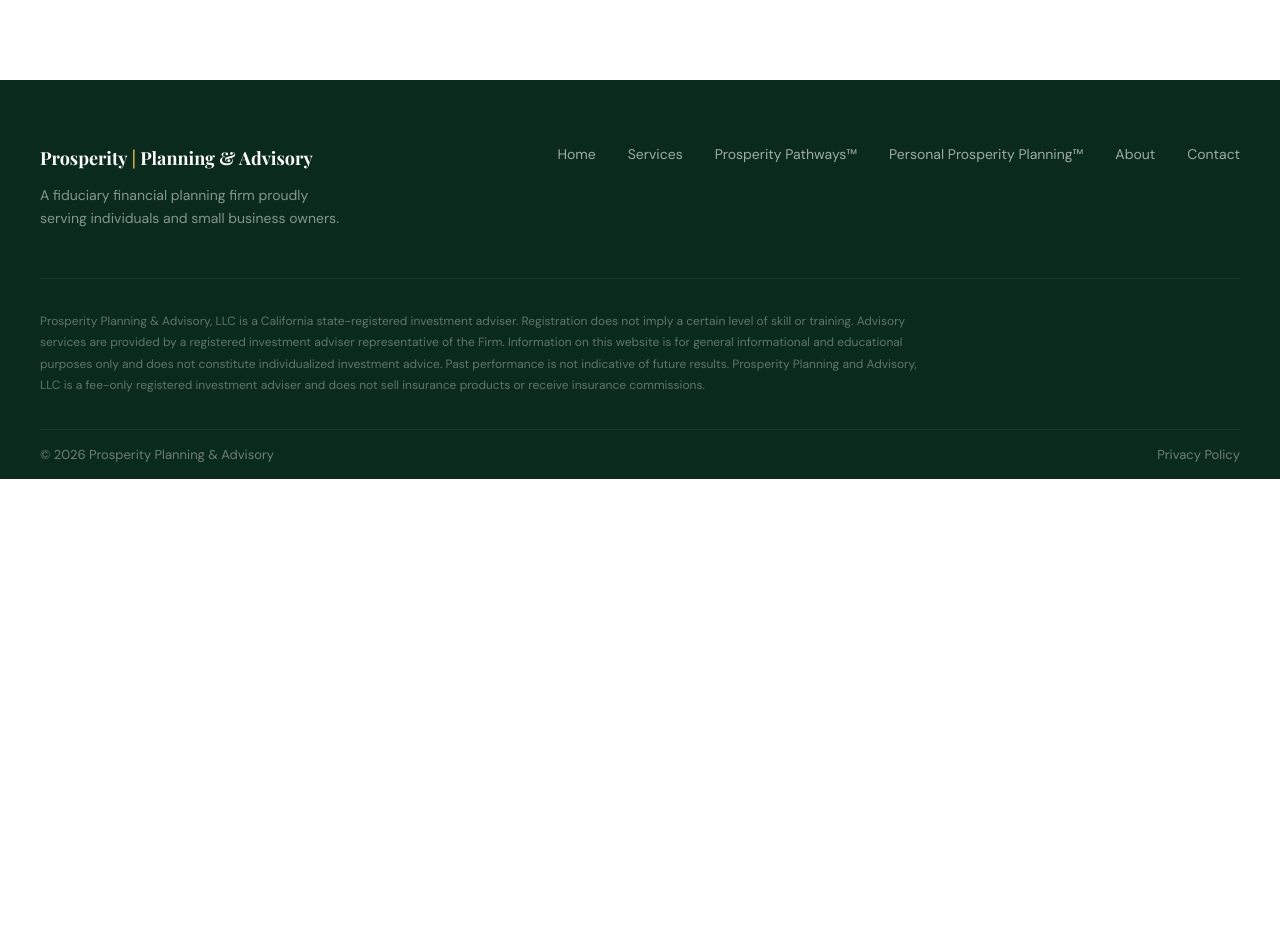
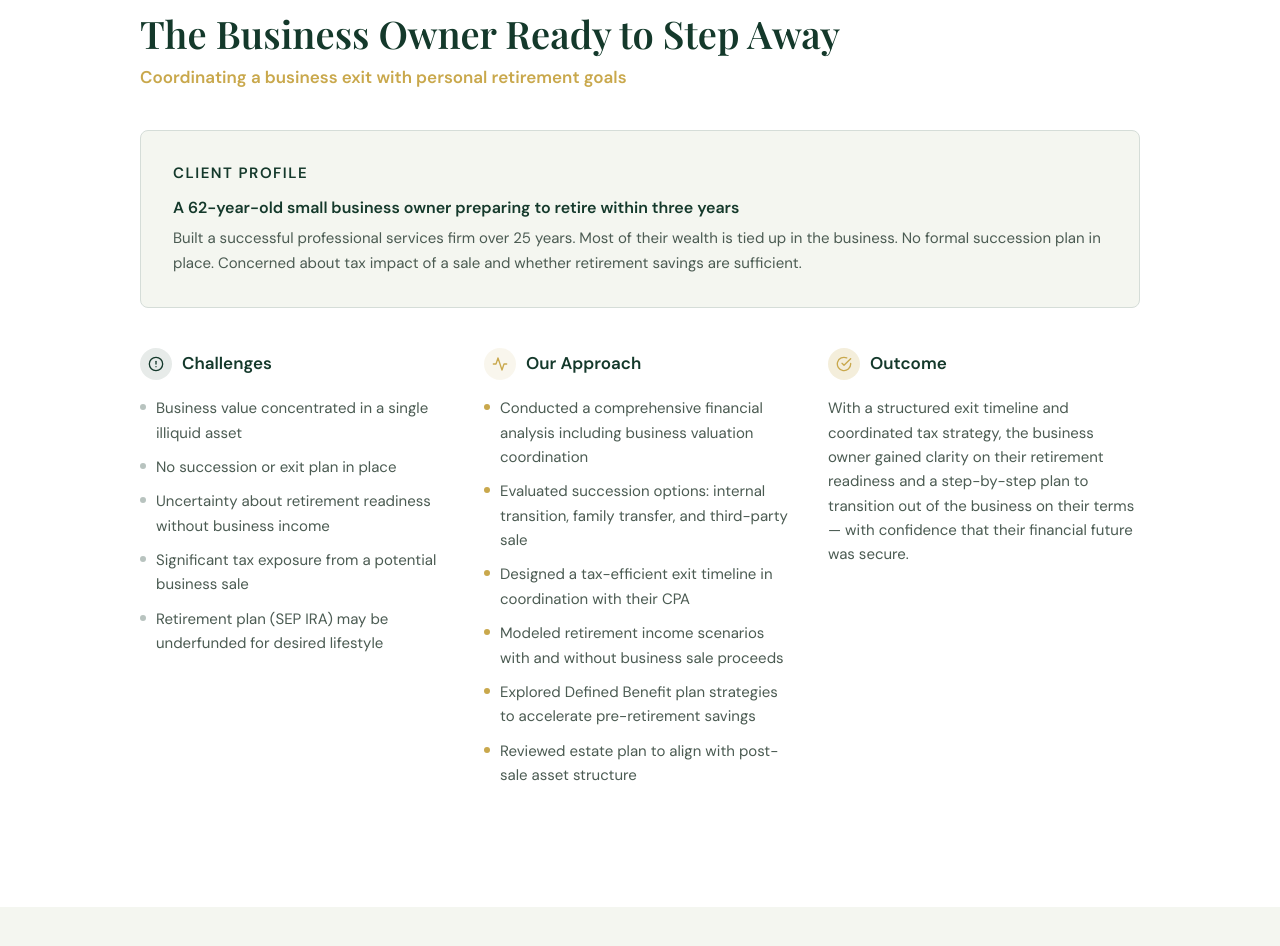
Before and after one commit to prosperity-advisory/FIrst, a Next.js app: page /case-studies in a window 1280 px wide. Before the commit this address had no page. Shown: the part 720-1666 px from the top of the page. Before the commit the page ends 1199 px from the top, so only its background shows below. Built offline with nearby package versions, Linux system fonts and the light colour scheme.

Commit message:
Add Case Studies page with scenario cards
Four anonymized case studies (business owner, family, attorney,
late-career) each with client profile card, 3-column layout showing
challenges/approach/outcome with distinct icons. Disclaimer at top.
Content from case-studies.json.

```diff
--- /dev/null
+++ b/app/case-studies/page.tsx
@@ -0,0 +1,169 @@
+import type { Metadata } from "next";
+import { InteriorHero } from "@/components/sections/InteriorHero";
+import { CtaBand } from "@/components/sections/CtaBand";
+import { FadeUp } from "@/components/ui/FadeUp";
+import { getCaseStudiesContent } from "@/lib/content";
+
+const content = getCaseStudiesContent();
+
+export const metadata: Metadata = {
+  title: content.meta.title,
+  description: content.meta.description,
+  openGraph: {
+    title: content.meta.ogTitle,
+    description: content.meta.ogDescription,
+  },
+};
+
+export default function CaseStudiesPage() {
+  return (
+    <main>
+      <InteriorHero
+        eyebrow={content.hero.eyebrow}
+        headline={content.hero.headline}
+        subtitle={content.hero.subheadline}
+      />
+
+      {/* Disclaimer */}
+      <section className="bg-cream py-6 sm:py-8 px-4 sm:px-6">
+        <div className="mx-auto max-w-[800px]">
+          <p className="text-xs md:text-[13px] text-slate-light leading-relaxed italic text-center">
+            {content.disclaimer}
+          </p>
+        </div>
+      </section>
+
+      {/* Case Studies */}
+      {content.cases.map((caseStudy, i) => {
+        const isEven = i % 2 === 0;
+        return (
+          <section
+            key={caseStudy.id}
+            className={`${isEven ? "bg-white" : "bg-cream"} py-14 xs:py-16 sm:py-[72px] md:py-20 lg:py-[100px] xl:py-[120px] px-4 sm:px-6`}
+          >
+            <div className="mx-auto max-w-[1000px]">
+              {/* Header */}
+              <FadeUp>
+                <div className="mb-8 md:mb-10">
+                  <span className="eyebrow">Case Study {i + 1}</span>
+                  <h2 className="font-serif text-[24px] xs:text-[26px] sm:text-[30px] md:text-[34px] lg:text-[38px] font-semibold text-navy mb-2">
+                    {caseStudy.title}
+                  </h2>
+                  <p className="text-[15px] sm:text-base md:text-[17px] text-gold font-semibold">
+                    {caseStudy.subtitle}
+                  </p>
+                </div>
+              </FadeUp>
+
+              {/* Profile */}
+              <FadeUp delay={1}>
+                <div className="bg-cream rounded-lg border border-border p-6 md:p-8 mb-8 md:mb-10">
+                  <h3 className="font-sans text-sm md:text-[15px] font-semibold text-navy uppercase tracking-[0.1em] mb-3">
+                    Client Profile
+                  </h3>
+                  <p className="text-[15px] md:text-base text-navy font-semibold mb-1.5">
+                    {caseStudy.profile.description}
+                  </p>
+                  <p className="text-sm md:text-[15px] text-slate leading-relaxed">
+                    {caseStudy.profile.situation}
+                  </p>
+                </div>
+              </FadeUp>
+
+              {/* Three columns: Challenges, Approach, Outcome */}
+              <div className="grid grid-cols-1 lg:grid-cols-3 gap-6 md:gap-7 lg:gap-8">
+                {/* Challenges */}
+                <FadeUp delay={1}>
+                  <div className="h-full">
+                    <div className="flex items-center gap-2.5 mb-4">
+                      <div className="w-8 h-8 rounded-full bg-navy/10 flex items-center justify-center">
+                        <svg
+                          viewBox="0 0 24 24"
+                          className="w-4 h-4 text-navy stroke-current fill-none stroke-2 [stroke-linecap:round] [stroke-linejoin:round]"
+                        >
+                          <circle cx="12" cy="12" r="10" />
+                          <line x1="12" y1="8" x2="12" y2="12" />
+                          <line x1="12" y1="16" x2="12.01" y2="16" />
+                        </svg>
+                      </div>
+                      <h3 className="font-sans text-base md:text-[17px] font-semibold text-navy">
+                        Challenges
+                      </h3>
+                    </div>
+                    <ul className="space-y-2.5">
+                      {caseStudy.challenges.map((item, j) => (
+                        <li key={j} className="flex items-start gap-2.5">
+                          <span className="w-[6px] h-[6px] bg-navy/30 rounded-full shrink-0 mt-[8px]" />
+                          <span className="text-sm md:text-[15px] text-slate leading-relaxed">
+                            {item}
+                          </span>
+                        </li>
+                      ))}
+                    </ul>
+                  </div>
+                </FadeUp>
+
+                {/* Approach */}
+                <FadeUp delay={2}>
+                  <div className="h-full">
+                    <div className="flex items-center gap-2.5 mb-4">
+                      <div className="w-8 h-8 rounded-full bg-gold/10 flex items-center justify-center">
+                        <svg
+                          viewBox="0 0 24 24"
+                          className="w-4 h-4 text-gold stroke-current fill-none stroke-2 [stroke-linecap:round] [stroke-linejoin:round]"
+                        >
+                          <polyline points="22 12 18 12 15 21 9 3 6 12 2 12" />
+                        </svg>
+                      </div>
+                      <h3 className="font-sans text-base md:text-[17px] font-semibold text-navy">
+                        Our Approach
+                      </h3>
+                    </div>
+                    <ul className="space-y-2.5">
+                      {caseStudy.approach.map((item, j) => (
+                        <li key={j} className="flex items-start gap-2.5">
+                          <span className="w-[6px] h-[6px] bg-gold rounded-full shrink-0 mt-[8px]" />
+                          <span className="text-sm md:text-[15px] text-slate leading-relaxed">
+                            {item}
+                          </span>
+                        </li>
+                      ))}
+                    </ul>
+                  </div>
+                </FadeUp>
+
+                {/* Outcome */}
+                <FadeUp delay={3}>
+                  <div className="h-full">
+                    <div className="flex items-center gap-2.5 mb-4">
+                      <div className="w-8 h-8 rounded-full bg-gold/20 flex items-center justify-center">
+                        <svg
+                          viewBox="0 0 24 24"
+                          className="w-4 h-4 text-gold stroke-current fill-none stroke-2 [stroke-linecap:round] [stroke-linejoin:round]"
+                        >
+                          <path d="M22 11.08V12a10 10 0 1 1-5.93-9.14" />
+                          <polyline points="22 4 12 14.01 9 11.01" />
+                        </svg>
+                      </div>
+                      <h3 className="font-sans text-base md:text-[17px] font-semibold text-navy">
+                        Outcome
+                      </h3>
+                    </div>
+                    <p className="text-sm md:text-[15px] text-slate leading-relaxed">
+                      {caseStudy.outcome}
+                    </p>
+                  </div>
+                </FadeUp>
+              </div>
+            </div>
+          </section>
+        );
+      })}
+
+      <CtaBand
+        headline={content.ctaBand.heading}
+        subtext={content.ctaBand.body}
+      />
+    </main>
+  );
+}
```
